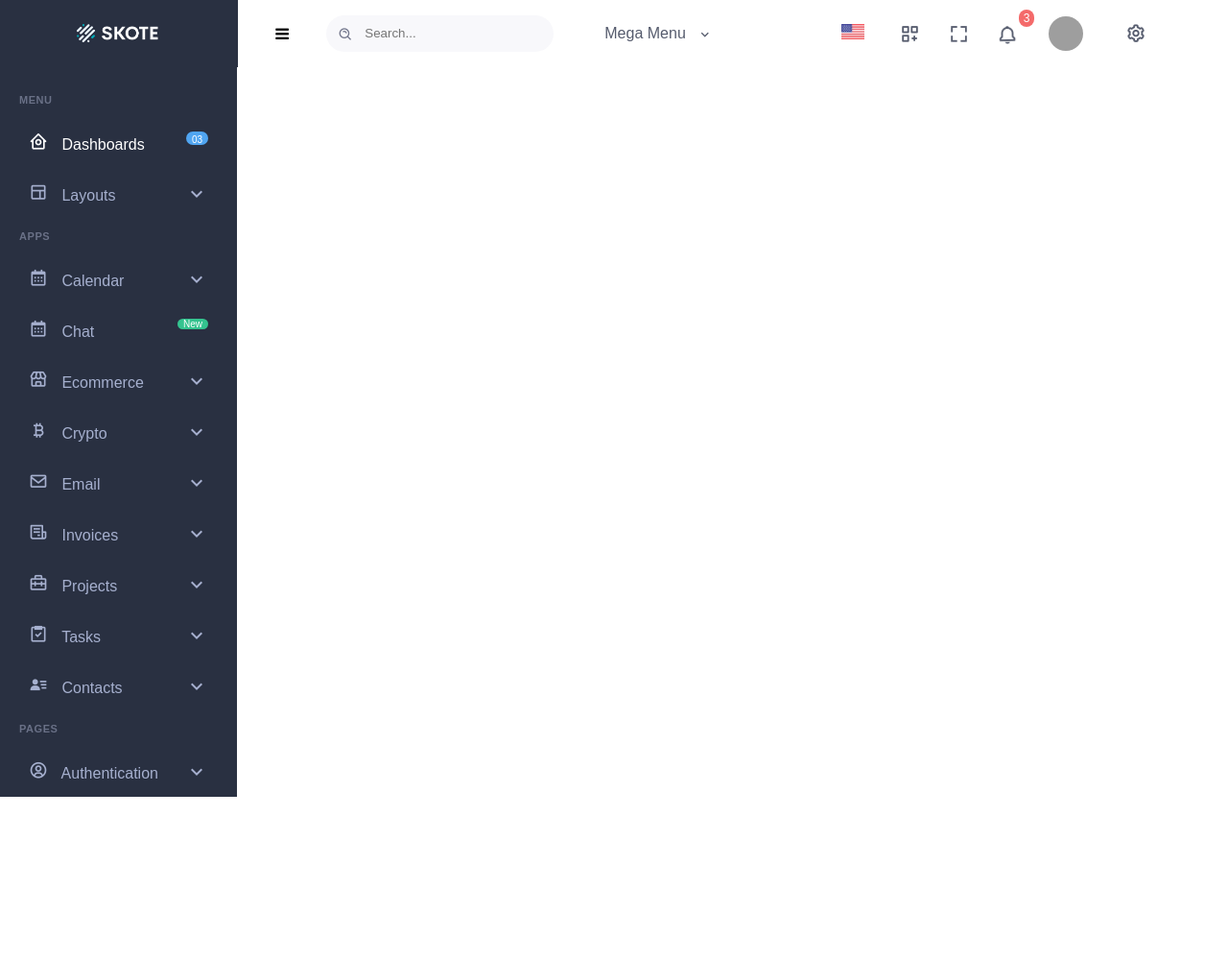
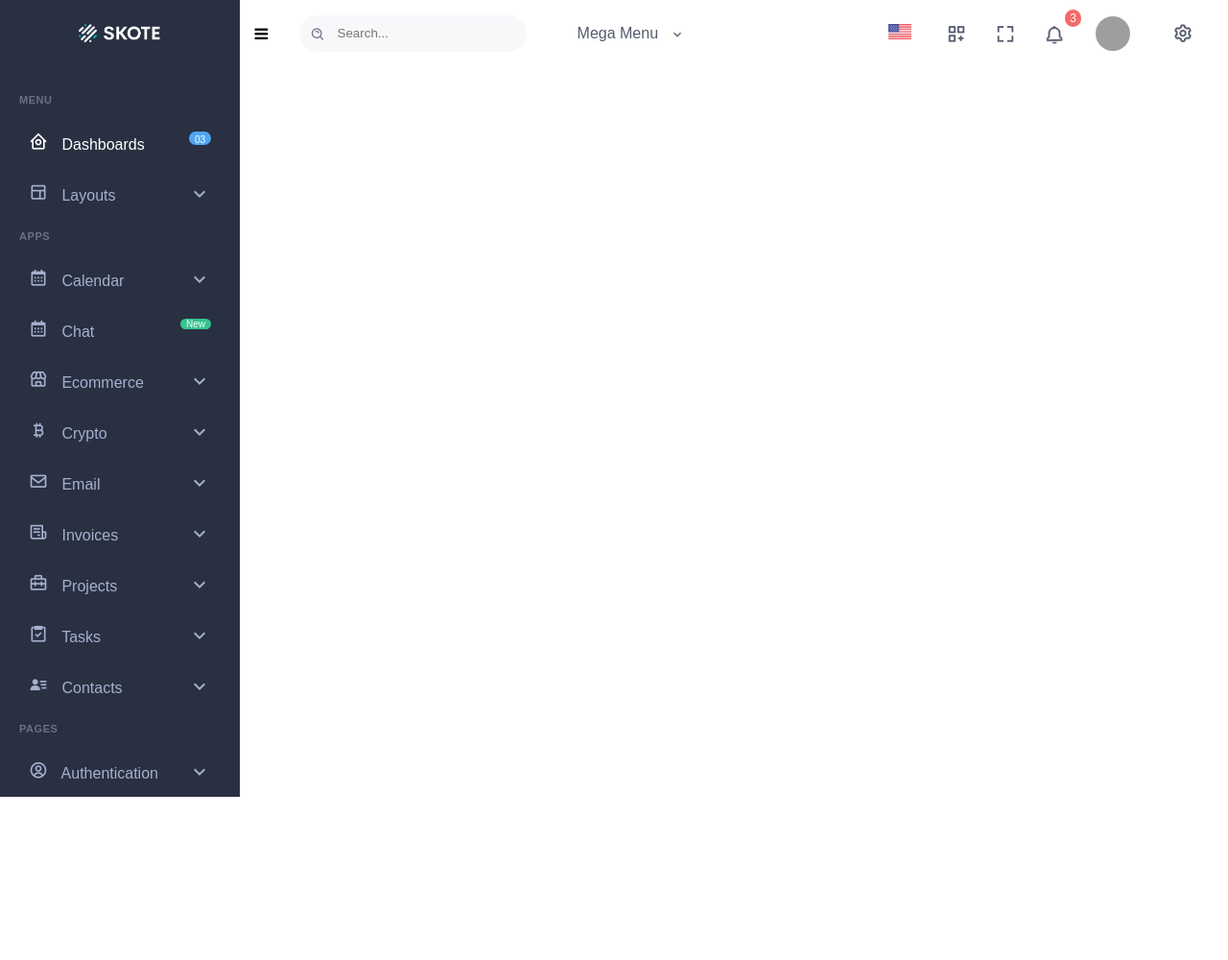
Before and after one commit to donguzashvili/coding-with-scss, a plain HTML site: page index.html in a window 1280 px wide. Shown: the whole page at 96% size. After the commit the page ends 800 px from the top, so only its background shows below. Drawn offline with nearby package versions, Linux system fonts and the light colour scheme; grey boxes are pictures that could not be loaded.

Commit message:
navbar changes vol1

```diff
--- a/index.html
+++ b/index.html
@@ -16,17 +16,20 @@
 <nav>
 <!--     top navigation -->
     <div class="top-nav">
-<!--        brand logo-->
-<div class="logo">
-    <img src="./style/img/logo-light.png" alt="">
-</div>
-        <div class="logo2">
-            <img src="https://themesbrand.com/skote/layouts/vertical/assets/images/logo-light.svg" alt="">
-        </div>
 <!--        top navigation things-->
         <div class="nav-form">
+
 <!--            top-left side of nav-->
         <ul>
+            <!--        brand logo-->
+            <div class="logo-nav">
+                <div class="logo">
+                    <img src="./style/img/logo-light.png" alt="">
+                </div>
+                <div class="logo2">
+                    <img src="https://themesbrand.com/skote/layouts/vertical/assets/images/logo-light.svg" alt="">
+                </div>
+            </div>
             <li>
                 <i class="fa fa-fw fa-bars"></i>
             </li>
@@ -37,7 +40,7 @@
                 </form>
             </li>
             <li class="media_query">
-              <button>  <p>Mega Menu</p><span class="material-icons">
+              <button class="mega-menu">  <p>Mega Menu</p><span class="material-icons">
 expand_more
 </span></button>
             </li>
--- a/style/_layout.scss
+++ b/style/_layout.scss
@@ -9,8 +9,14 @@ body, html{
   position: fixed;
   height: $height;
   text-align: center;
+  width: 100%;
+  .nav-form{
+    ul{
+    .logo-nav{
+      @media screen and (max-width:1230px){
+        width: auto;
+      }
   .logo{
-    width: 250px!important;
     height: $height;
     background-color: $leftnav;
     padding: 0 24px;
@@ -29,7 +35,7 @@ display: none;
 display: block;
       background-color: $leftnav;
       text-align: center;
-      width: auto;
+      width: 70px;
     }
     @media screen and (max-width: 480px){
 display: none;
@@ -44,6 +50,10 @@ display: none;
       }
     }
   }
+
+    }
+    }
+  }
   .nav-form {
     display: flex;
     justify-content: space-between;
@@ -52,6 +62,7 @@ display: none;
     ul {
       display: flex;
       margin: 0;
+      padding-left: 0!important;
 
       li {
         list-style: none;
@@ -196,9 +207,6 @@ padding: 7.5px 12px;
    &::-webkit-scrollbar {
     width: 2px;
   }
-  @media screen and (max-width: 1329px){
-width: 247px;
-  }
   @media screen and (max-width: 1230px) {
 display: none;
   }
@@ -265,6 +273,17 @@ display: none;
     }
   }
 }
-.gavigot {
-  height: 1000px;
+.mega-menu{
+  display: flex;
+  background-color: white;
+  border: none;
 }
+.logo-nav{
+  width: 250px;
+  padding: 0!important;
+  .logo{
+    img{
+      padding: 20px 0;
+    }
+  }
+}
```
Also changed, not shown: style/main.css, 1 other file.
